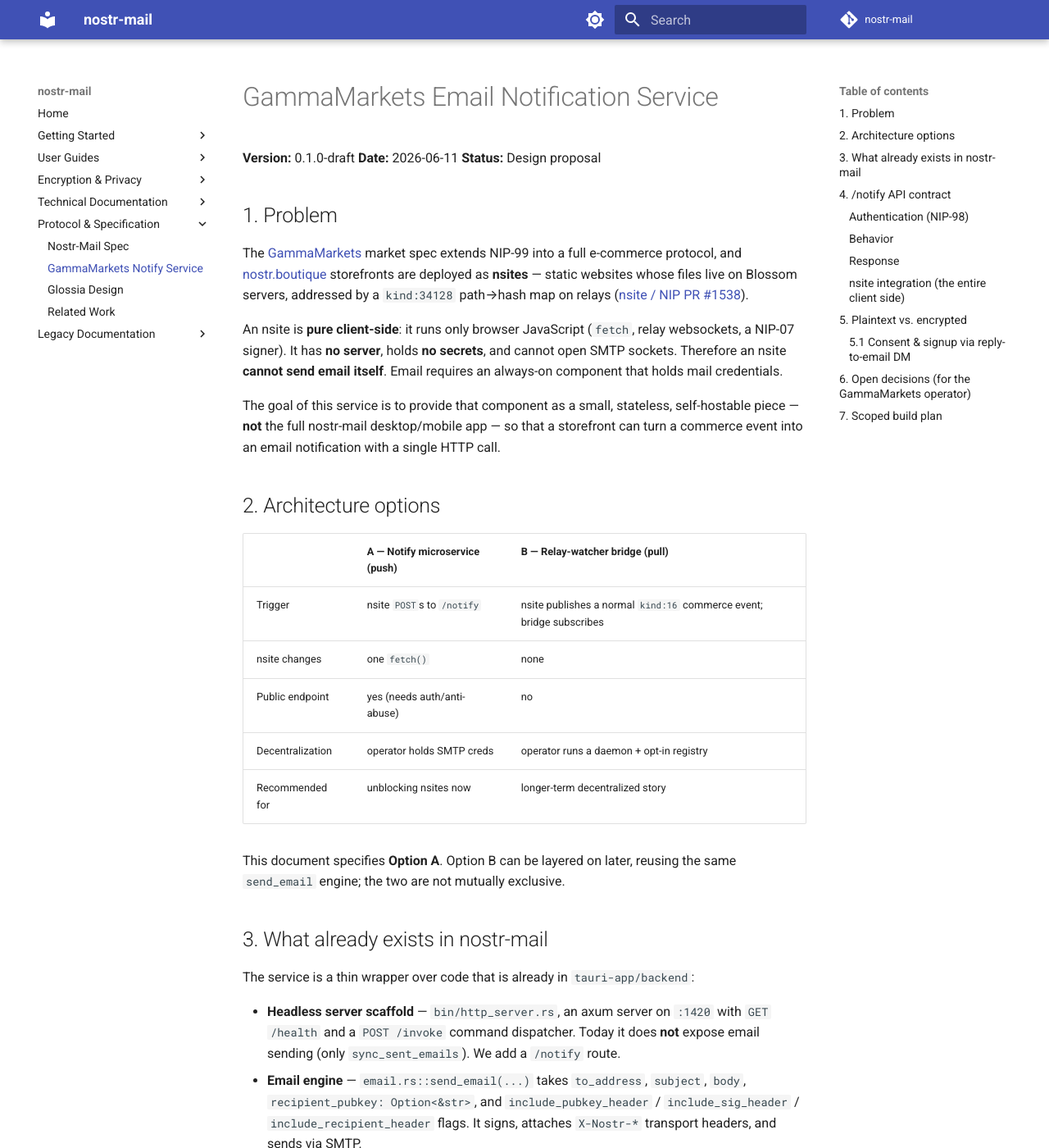
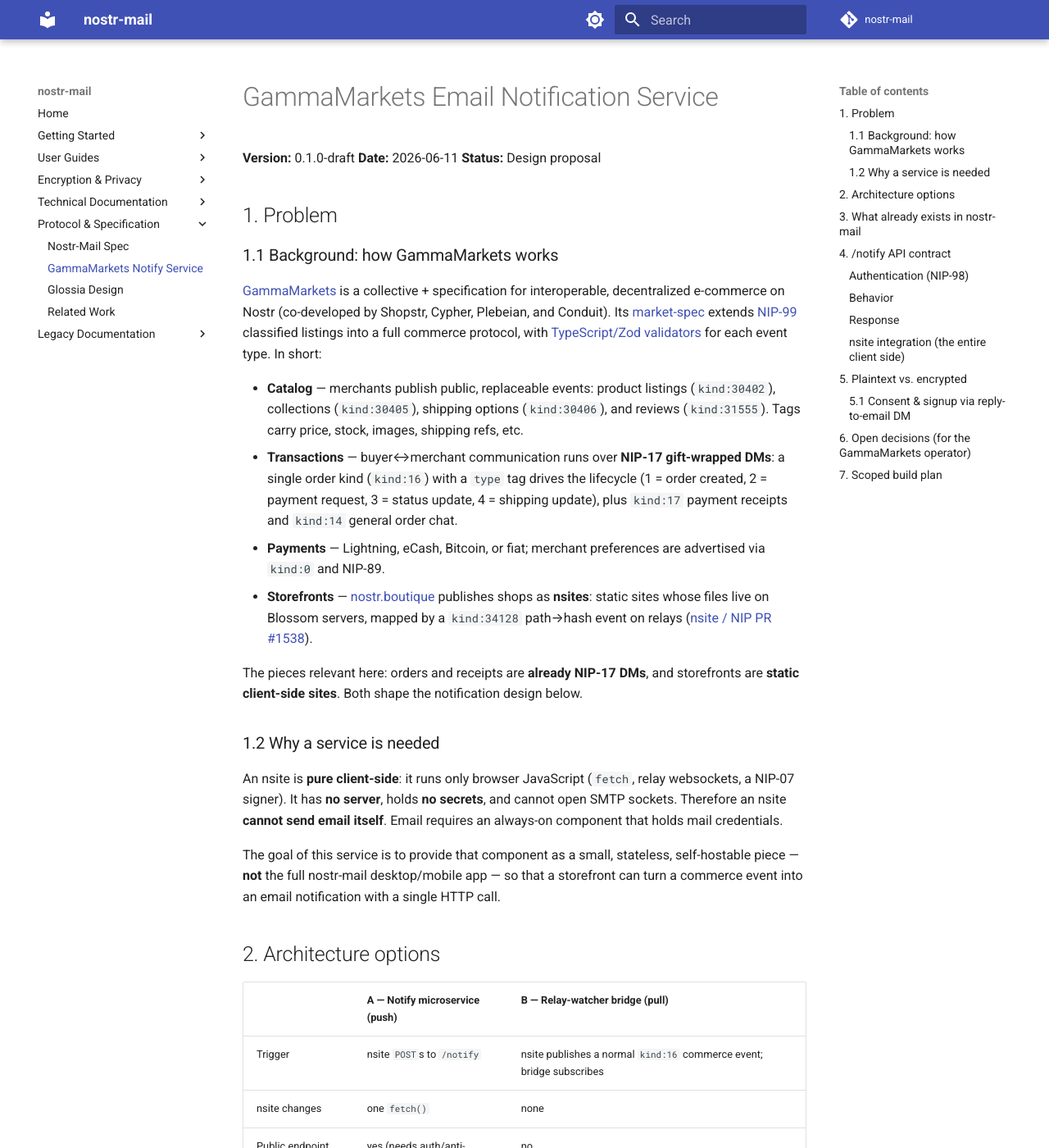
Before and after one commit to asherp/nostr-mail, an MkDocs documentation site: the page built from docs/gammamarkets-notify-service.md, in a window 1280 px wide and 1400 px high. Shown: the whole window at 82% size. Built offline with MkDocs 1.6.1 and Material for MkDocs 9.7.7, drawn with Linux system fonts in a browser that asks for light colours; comment, search, counter and statistics services are not loaded.

Commit message:
docs: add brief GammaMarkets overview to notify-service background

```diff
--- a/docs/gammamarkets-notify-service.md
+++ b/docs/gammamarkets-notify-service.md
@@ -6,11 +6,33 @@
 
 ## 1. Problem
 
-The [GammaMarkets](https://github.com/GammaMarkets) market spec extends NIP-99 into
-a full e-commerce protocol, and [nostr.boutique](https://nostr.boutique) storefronts
-are deployed as **nsites** — static websites whose files live on Blossom servers,
-addressed by a `kind:34128` path→hash map on relays
-([nsite / NIP PR #1538](https://github.com/nostr-protocol/nips/pull/1538)).
+### 1.1 Background: how GammaMarkets works
+
+[GammaMarkets](https://github.com/GammaMarkets) is a collective + specification for
+interoperable, decentralized e-commerce on Nostr (co-developed by Shopstr, Cypher, Plebeian,
+and Conduit). Its [market-spec](https://github.com/GammaMarkets/market-spec) extends
+[NIP-99](https://github.com/nostr-protocol/nips/blob/master/99.md) classified listings into a
+full commerce protocol, with [TypeScript/Zod
+validators](https://github.com/GammaMarkets/nostr-commerce-schema) for each event type. In
+short:
+
+- **Catalog** — merchants publish public, replaceable events: product listings (`kind:30402`),
+  collections (`kind:30405`), shipping options (`kind:30406`), and reviews (`kind:31555`).
+  Tags carry price, stock, images, shipping refs, etc.
+- **Transactions** — buyer↔merchant communication runs over **NIP-17 gift-wrapped DMs**: a
+  single order kind (`kind:16`) with a `type` tag drives the lifecycle (1 = order created,
+  2 = payment request, 3 = status update, 4 = shipping update), plus `kind:17` payment
+  receipts and `kind:14` general order chat.
+- **Payments** — Lightning, eCash, Bitcoin, or fiat; merchant preferences are advertised via
+  `kind:0` and NIP-89.
+- **Storefronts** — [nostr.boutique](https://nostr.boutique) publishes shops as **nsites**:
+  static sites whose files live on Blossom servers, mapped by a `kind:34128` path→hash event
+  on relays ([nsite / NIP PR #1538](https://github.com/nostr-protocol/nips/pull/1538)).
+
+The pieces relevant here: orders and receipts are **already NIP-17 DMs**, and storefronts are
+**static client-side sites**. Both shape the notification design below.
+
+### 1.2 Why a service is needed
 
 An nsite is **pure client-side**: it runs only browser JavaScript (`fetch`, relay
 websockets, a NIP-07 signer). It has **no server**, holds **no secrets**, and cannot
```
